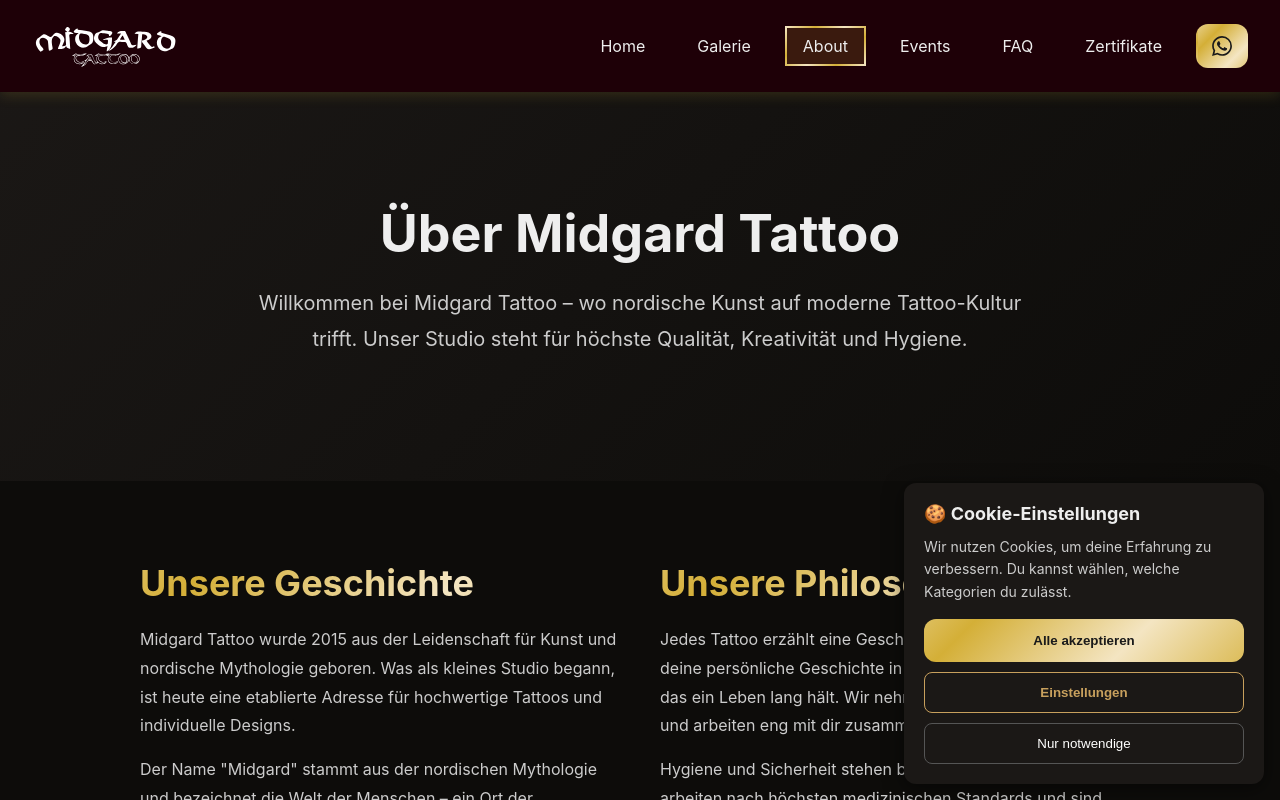
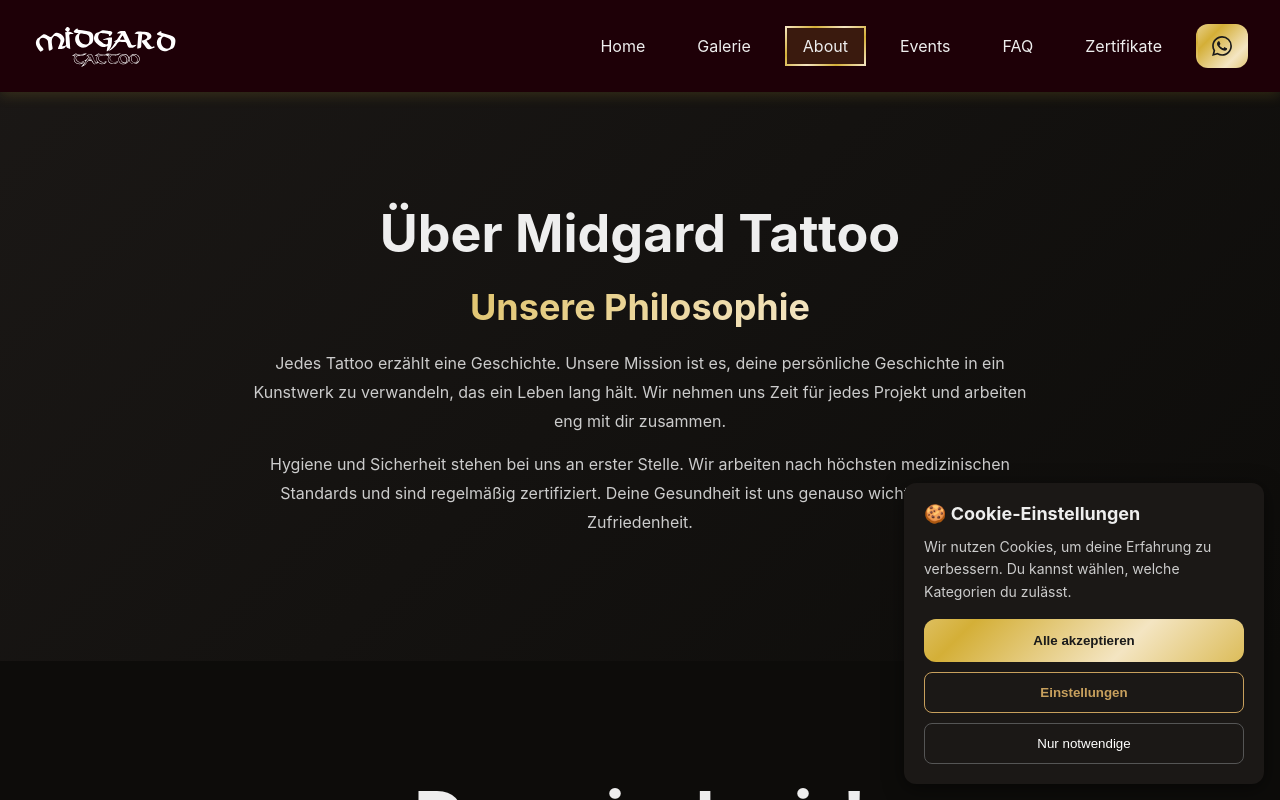
Before and after one commit to ChrisKlemtz/Midgard_FINAL, a React (Vite) app in the folder frontend/: page /about in a window 1280 px wide. Built offline with nearby package versions, Linux system fonts and the light colour scheme.

Commit message:
added insta links

```diff
--- a/frontend/src/components/AboutTeam.jsx
+++ b/frontend/src/components/AboutTeam.jsx
@@ -4,6 +4,7 @@
 import mariaPortrait from "../assets/images/team/maria_portrait_small.png";
 import robertPortrait from "../assets/images/team/robert_portrait_small.png";
 import lottiPortrait from "../assets/images/team/lotti_portrait_small.png";
+import olliPortrait from "../assets/images/team/olli_portrait_small.png";
 
 export default function AboutTeam() {
   const [expandedCards, setExpandedCards] = React.useState({});
@@ -24,7 +25,8 @@
       description:
         "Lotti ist unsere treue Begleiterin und sorgt für gute Stimmung im Studio. Sie liebt Streicheleinheiten und ist immer zur Stelle, wenn jemand Ablenkung braucht.",
       specialties: ["Streicheln", "Gute Laune", "Leckerlis", "Seelentröster"],
-      instagram: "@lotti_midgard_dog",
+      instagram: "@little_lotti_dachshund",
+      instagramUrl: "https://www.instagram.com/little_lotti_dachshund/",
     },
     {
       name: "Robert",
@@ -38,7 +40,8 @@
         "Nordische Motive",
         "Cover-ups",
       ],
-      instagram: "@robert_midgard_ink",
+      instagram: "@midgard_tattoo_stralsund",
+      instagramUrl: "https://www.instagram.com/midgard_tattoo_stralsund/",
     },
     {
       name: "Maria",
@@ -47,7 +50,8 @@
       description:
         "Maria ist spezialisiert auf filigrane Fine-Line Tattoos und realistische Porträts. Mit über 10 Jahren Erfahrung bringt sie deine Vision mit höchster Präzision auf die Haut.",
       specialties: ["Fine Line", "Realismus", "Portraits", "Blumen"],
-      instagram: "@maria_midgard_tattoo",
+      instagram: "@maria_post_tattoo",
+      instagramUrl: "https://www.instagram.com/maria_post_tattoo/",
     },
   ];
 
@@ -61,7 +65,7 @@
           viewport={viewportConfig}
           variants={fadeInUp}
         >
-          <h2 style={{ fontSize: 52, marginBottom: 20 }}>Unser Team</h2>
+          <h2 style={{ fontSize: 72, marginBottom: 20 }}>Das sind wir!</h2>
           <p
             style={{
               fontSize: 18,
@@ -232,13 +236,25 @@
                   </div>
                 </div>
 
-                <div
+                <a
+                  href={member.instagramUrl}
+                  target="_blank"
+                  rel="noopener noreferrer"
                   style={{
+                    display: "block",
                     padding: 12,
                     background: "#2a2623",
                     borderRadius: 8,
                     textAlign: "center",
                     marginTop: expandedCards[index] ? 0 : 20,
+                    textDecoration: "none",
+                    transition: "background 0.3s ease",
+                  }}
+                  onMouseEnter={(e) => {
+                    e.currentTarget.style.background = "#3a3633";
+                  }}
+                  onMouseLeave={(e) => {
+                    e.currentTarget.style.background = "#2a2623";
                   }}
                 >
                   <span style={{ fontSize: 13, color: "#999" }}>
@@ -253,7 +269,7 @@
                   >
                     {member.instagram}
                   </span>
-                </div>
+                </a>
               </div>
             </motion.div>
           ))}
@@ -315,19 +331,27 @@
               border: "1px solid #333",
             }}
           >
-            {/* Platzhalter für Olli's Bild */}
+            {/* Olli's Bild */}
             <div
               style={{
                 width: "100%",
                 height: 350,
-                background: "linear-gradient(135deg, #4a90e2 20%, #1e3a8a 80%)",
+                background: "#1b1816",
                 display: "flex",
                 alignItems: "center",
                 justifyContent: "center",
-                fontSize: 80,
+                overflow: "hidden",
               }}
             >
-              👤
+              <img
+                src={olliPortrait}
+                alt="Olli"
+                style={{
+                  width: "100%",
+                  height: "100%",
+                  objectFit: "cover",
+                }}
+              />
             </div>
 
             <div style={{ padding: 30 }}>
@@ -416,13 +440,25 @@
                 </div>
               </div>
 
-              <div
+              <a
+                href="https://www.instagram.com/piercbar/"
+                target="_blank"
+                rel="noopener noreferrer"
                 style={{
+                  display: "block",
                   padding: 12,
                   background: "#2a2623",
                   borderRadius: 8,
                   textAlign: "center",
                   marginTop: expandedOlli ? 0 : 20,
+                  textDecoration: "none",
+                  transition: "background 0.3s ease",
+                }}
+                onMouseEnter={(e) => {
+                  e.currentTarget.style.background = "#3a3633";
+                }}
+                onMouseLeave={(e) => {
+                  e.currentTarget.style.background = "#2a2623";
                 }}
               >
                 <span style={{ fontSize: 13, color: "#999" }}>📸 Instagram: </span>
@@ -433,9 +469,9 @@
                     fontSize: 13,
                   }}
                 >
-                  @olli_piercing
+                  @piercbar
                 </span>
-              </div>
+              </a>
             </div>
           </div>
         </motion.div>
--- a/frontend/src/pages/About.jsx
+++ b/frontend/src/pages/About.jsx
@@ -25,38 +25,57 @@
           <h1 style={{ fontSize: 52, marginBottom: 20 }}>
             Über Midgard Tattoo
           </h1>
+          <h2 style={{
+            fontSize: 36,
+            marginBottom: 20,
+            background: "linear-gradient(135deg, #f4e5c2 0%, #d4af37 25%, #f4e5c2 50%, #d4af37 75%, #f4e5c2 100%)",
+            backgroundSize: "200% 200%",
+            WebkitBackgroundClip: "text",
+            backgroundClip: "text",
+            WebkitTextFillColor: "transparent",
+            animation: "goldShimmer 3s linear infinite",
+          }}>
+            Unsere Philosophie
+          </h2>
+          <div style={{ maxWidth: 800, margin: "0 auto" }}>
             <p
               style={{
-              fontSize: 20,
                 color: "#ccc",
-              maxWidth: 800,
-              margin: "0 auto",
                 lineHeight: 1.8,
+                fontSize: 16,
+                marginBottom: 15,
               }}
             >
-            Willkommen bei Midgard Tattoo – wo nordische Kunst auf moderne
-            Tattoo-Kultur trifft. Unser Studio steht für höchste Qualität,
-            Kreativität und Hygiene.
+              Jedes Tattoo erzählt eine Geschichte. Unsere Mission ist es, deine
+              persönliche Geschichte in ein Kunstwerk zu verwandeln, das ein
+              Leben lang hält. Wir nehmen uns Zeit für jedes Projekt und
+              arbeiten eng mit dir zusammen.
             </p>
+            <p style={{ color: "#ccc", lineHeight: 1.8, fontSize: 16 }}>
+              Hygiene und Sicherheit stehen bei uns an erster Stelle. Wir
+              arbeiten nach höchsten medizinischen Standards und sind regelmäßig
+              zertifiziert. Deine Gesundheit ist uns genauso wichtig wie deine
+              Zufriedenheit.
+            </p>
+          </div>
         </motion.div>
       </section>
 
+      {/* Team Section */}
+      <AboutTeam />
+
       {/* Story Section */}
       <section className="container" style={{ padding: "80px 20px" }}>
-        <div
-          style={{
-            display: "grid",
-            gridTemplateColumns: "repeat(auto-fit, minmax(300px, 1fr))",
-            gap: 40,
-            maxWidth: 1000,
-            margin: "0 auto",
-          }}
-        >
         <motion.div
           initial="hidden"
           whileInView="visible"
           viewport={viewportConfig}
-            variants={fadeInLeft}
+          variants={fadeInUp}
+          style={{
+            maxWidth: 1000,
+            margin: "0 auto",
+            textAlign: "center",
+          }}
         >
           <h2 style={{
             fontSize: 36,
@@ -90,50 +109,7 @@
             zwischen deiner Vision und ihrer perfekten Umsetzung auf der Haut.
           </p>
         </motion.div>
-
-          <motion.div
-            initial="hidden"
-            whileInView="visible"
-            viewport={viewportConfig}
-            variants={fadeInRight}
-          >
-            <h2 style={{
-              fontSize: 36,
-              marginBottom: 20,
-              background: "linear-gradient(135deg, #f4e5c2 0%, #d4af37 25%, #f4e5c2 50%, #d4af37 75%, #f4e5c2 100%)",
-              backgroundSize: "200% 200%",
-              WebkitBackgroundClip: "text",
-              backgroundClip: "text",
-              WebkitTextFillColor: "transparent",
-              animation: "goldShimmer 3s linear infinite",
-            }}>
-              Unsere Philosophie
-            </h2>
-            <p
-              style={{
-                color: "#ccc",
-                lineHeight: 1.8,
-                fontSize: 16,
-                marginBottom: 15,
-              }}
-            >
-              Jedes Tattoo erzählt eine Geschichte. Unsere Mission ist es, deine
-              persönliche Geschichte in ein Kunstwerk zu verwandeln, das ein
-              Leben lang hält. Wir nehmen uns Zeit für jedes Projekt und
-              arbeiten eng mit dir zusammen.
-            </p>
-            <p style={{ color: "#ccc", lineHeight: 1.8, fontSize: 16 }}>
-              Hygiene und Sicherheit stehen bei uns an erster Stelle. Wir
-              arbeiten nach höchsten medizinischen Standards und sind regelmäßig
-              zertifiziert. Deine Gesundheit ist uns genauso wichtig wie deine
-              Zufriedenheit.
-            </p>
-          </motion.div>
-        </div>
       </section>
-
-      {/* Team Section */}
-      <AboutTeam />
 
       {/* CTA Section */}
       <section
```
Also changed, not shown: frontend/src/assets/images/team/olli_portrait_small.png (added), 1 other file (tests, documents, lock files or other folders). Lines whose indentation alone changed are shown as unchanged.
